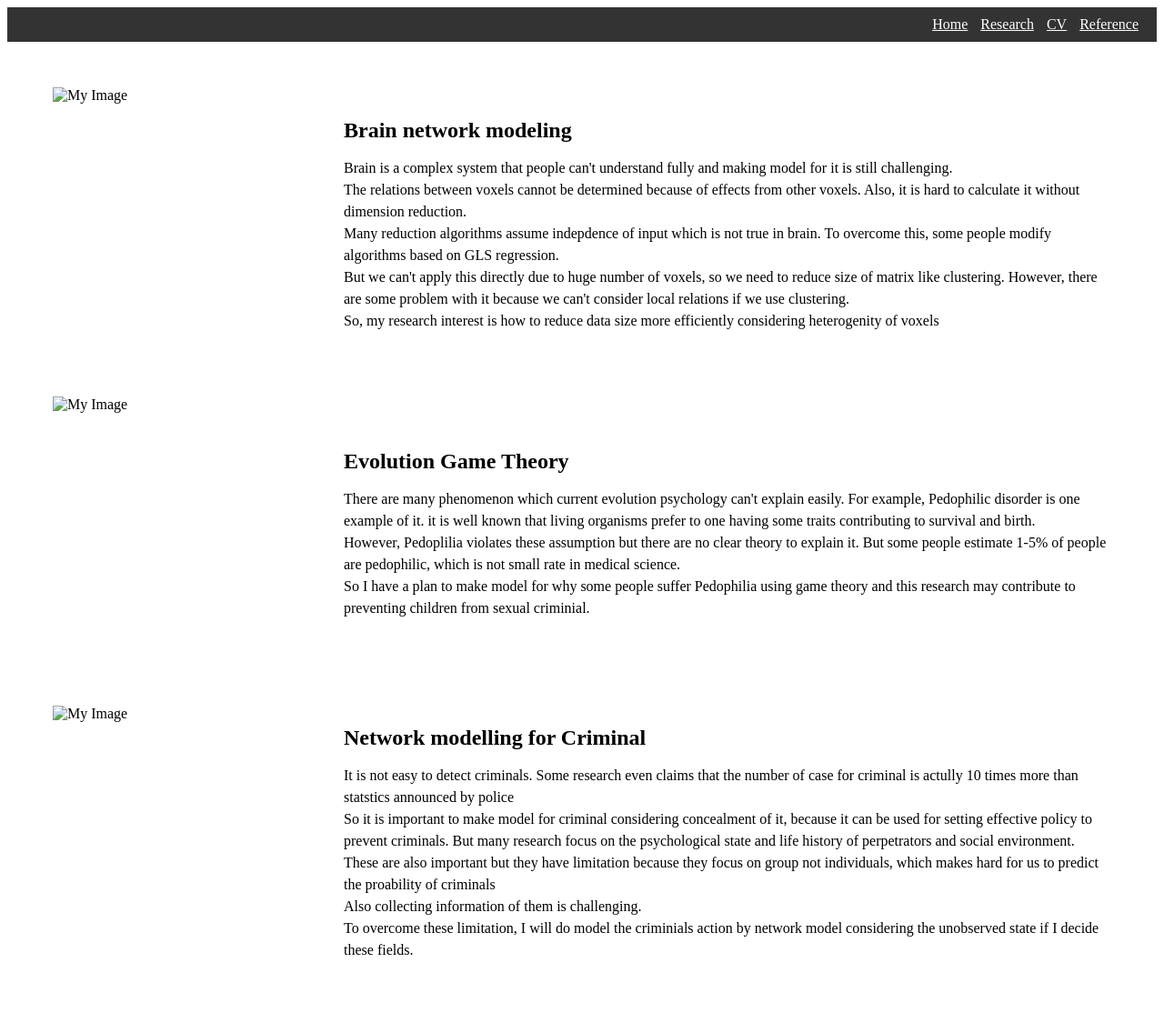
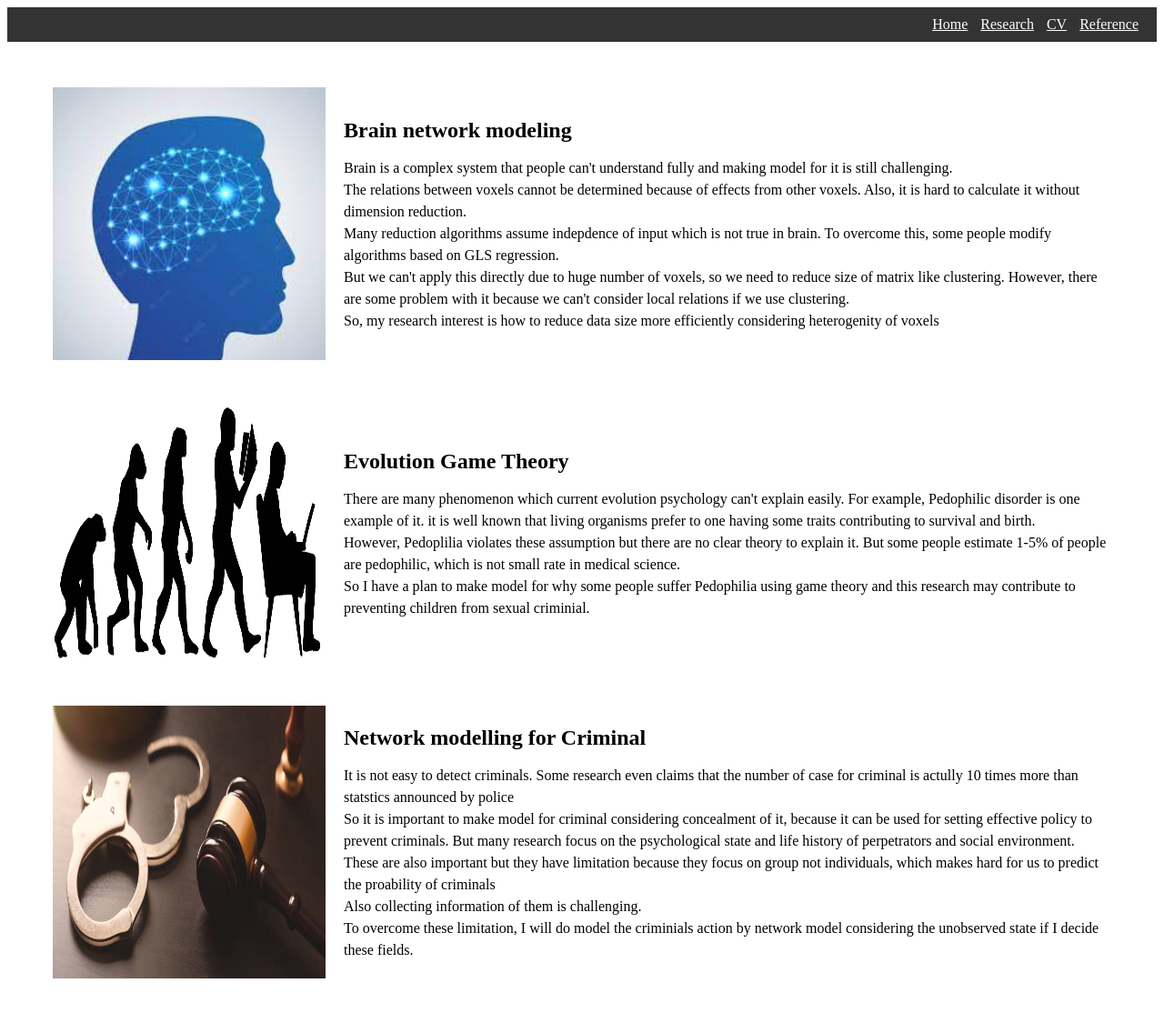
Before and after one commit to kimjeongwoon98/kimjeongwoon98.github.io, a plain HTML site: page html/research.html in a window 1280 px wide. Shown: the whole page at 91% size. Drawn offline with Linux system fonts and the light colour scheme.

Commit message:
Update research.html

```diff
--- a/html/research.html
+++ b/html/research.html
@@ -51,7 +51,7 @@
   </header>
   <div class="content">
     <div class="topic brain network">
-      <img src="cloud/brain.jpg" alt="My Image">
+      <img src="/cloud/brain.jpg" alt="My Image">
       <div class="topic-content">
         <h2>Brain network modeling</h2>
         <p>Brain is a complex system that people can't understand fully and making model for it is still challenging.<br>
@@ -63,7 +63,7 @@
       </div>
     </div>
     <div class="topic evolution dynamics">
-      <img src="cloud/evolution.jpg" alt="My Image">
+      <img src="/cloud/evolution.jpg" alt="My Image">
       <div class="topic-content">
         <h2>Evolution Game Theory</h2>
         <p>There are many phenomenon which current evolution psychology can't explain easily. For example, Pedophilic disorder is one example of it.
@@ -75,7 +75,7 @@
       </div>
     </div>
     <div class="topic sociology">
-      <img src="cloud/criminal.jpg" alt="My Image">
+      <img src="/cloud/criminal.jpg" alt="My Image">
       <div class="topic-content">
         <h2>Network modelling for Criminal</h2>
         <p>It is not easy to detect criminals. Some research even claims that the number of case for criminal is actully 10 times more than statstics announced by police<br>
```
